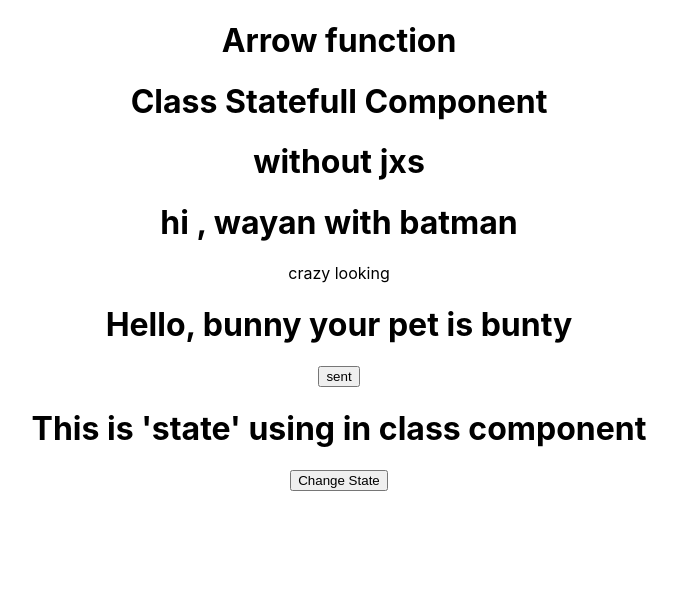
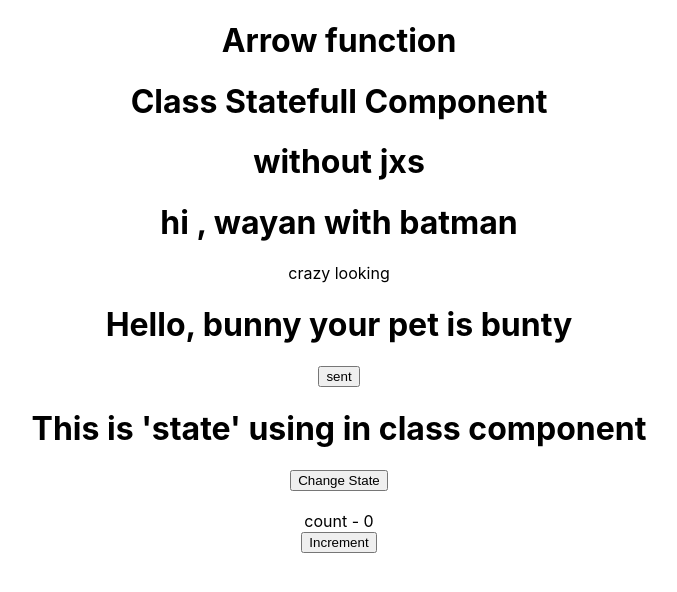
Before and after one commit to Theja1996/React-Review, a React (Create React App) app: page / in a window 1280 px wide. Shown: the top 592 px of the page, without its empty margins (301-978 px from the left). Built offline with nearby package versions, Linux system fonts and the light colour scheme.

Commit message:
setState

```diff
--- a/src/App.js
+++ b/src/App.js
@@ -8,6 +8,7 @@ import Hello from "./Components/Jxs";
 import Pro from "./Components/PropsFunction";
 import Prop from "./Components/PropsClass";
 import St from "./Components/StateClass";
+import Set from './Components/SetStateClass'
 function App() {
   return (
     <div className="App">
@@ -33,6 +34,10 @@ function App() {
 
       {/* class component state  */}
       <St />
+
+<br></br>
+      {/* class component setState */}
+      <Set />
     </div>
   );
 }
--- /dev/null
+++ b/src/Components/SetStateClass.js
@@ -0,0 +1,38 @@
+import React, { Component } from 'react'
+
+
+ class Set extends Component {
+
+    constructor(props) {
+        super(props)
+
+        this.state = {
+             count:0
+        }
+    }
+
+Increment(){
+    this.setState({
+        count : this.state.count+1
+    });
+
+
+}
+
+
+
+
+    render() {
+        return (
+            <div>
+                <div>
+                    count - {this.state.count}
+                    <br></br>
+                    <button onClick={()=> this.Increment()}>Increment</button>
+                </div>
+            </div>
+        )
+    }
+}
+
+export default Set;
```
Also changed, not shown: 1 other file (tests, documents, lock files or other folders).
